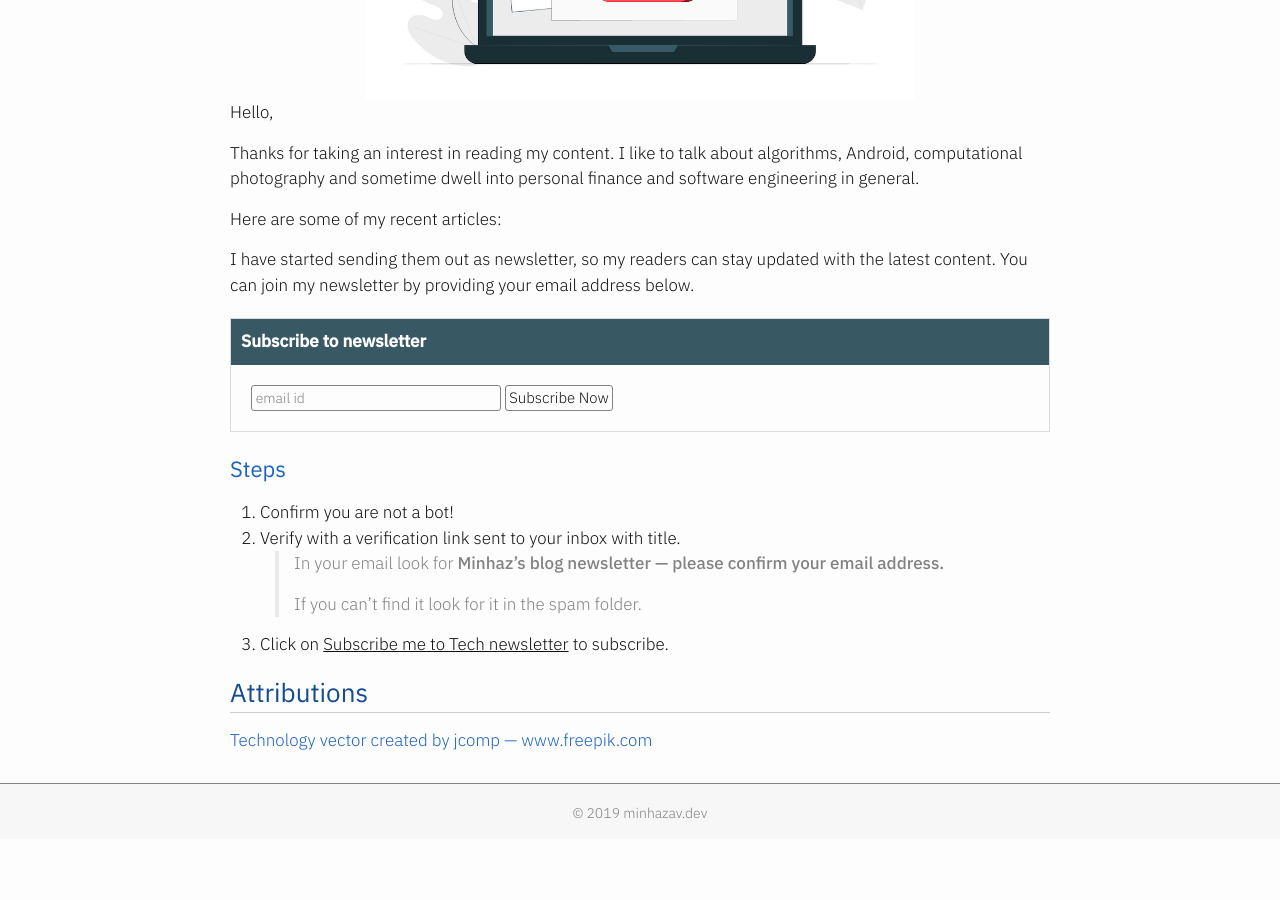
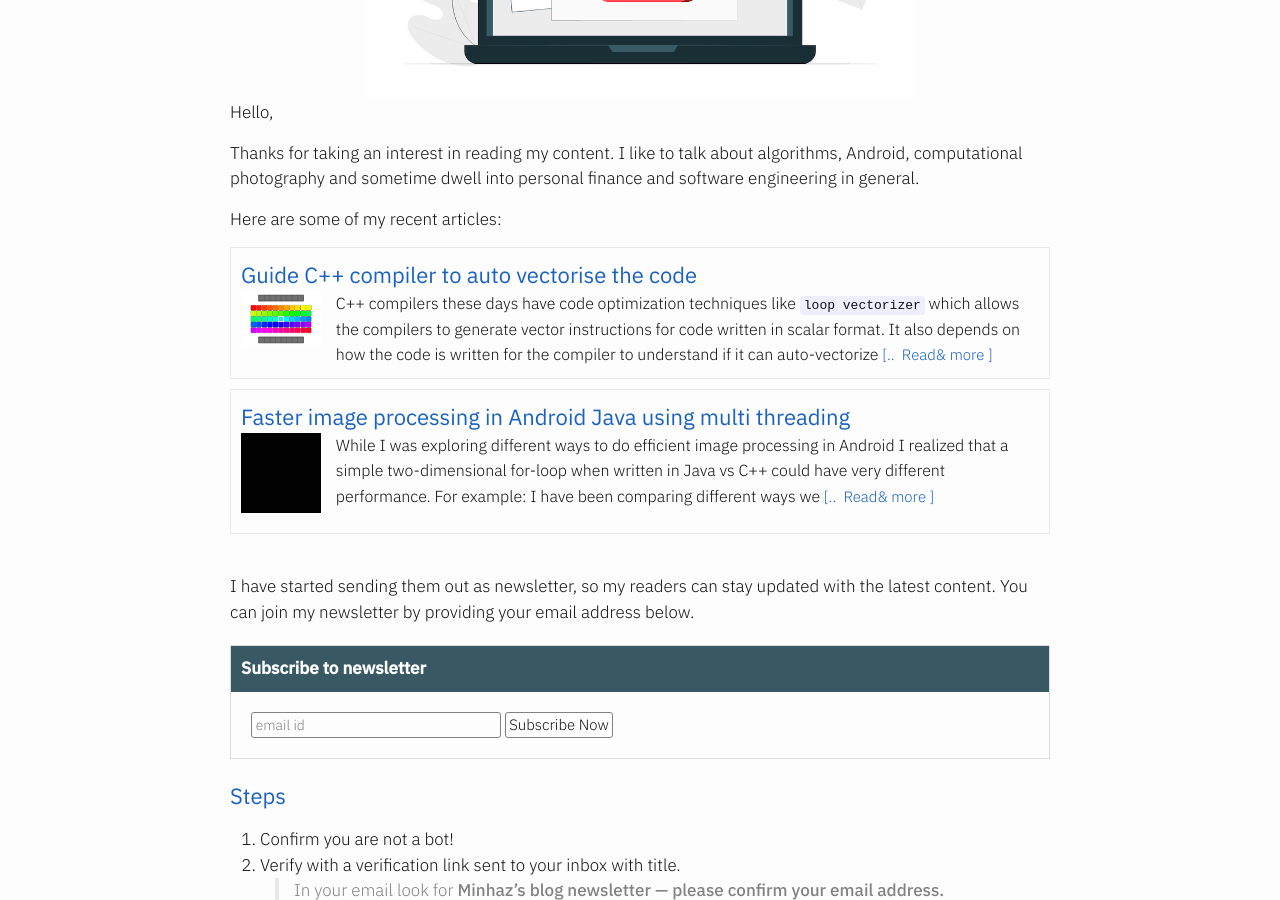
Before and after one commit to mebjas/mebjas.github.io, a Jekyll site: the page built from newsletter.md, in a window 1280 px wide and 900 px high, scrolled down 431 px. Built offline with Jekyll 4.4.1, drawn with Linux system fonts in a browser that asks for light colours; before the commit the page ends 1270 px from its top, so only the background shows below that.

Commit message:
Update newsletter.md

```diff
--- a/newsletter.md
+++ b/newsletter.md
@@ -16,6 +16,25 @@ Thanks for taking an interest in reading my content. I like to talk about algori
 Android, computational photography and sometime dwell into personal finance and software engineering in general.
 
 Here are some of my recent articles:
+
+<div class="post-info" style="border: 1px solid #cfcfcf73;padding: 10px;margin: 10px 0px 0px 0px;">
+    <h3 class="post-header"><a class="post-link" href="https://blog.minhazav.dev/guide-compiler-to-auto-vectorise/">Guide C++ compiler to auto vectorise the code</a></h3>
+     <span class="post-description">
+       <img src="../images/post28_image3.gif" style="max-width: 10%; float: left; margin: 0px 15px 10px 0px;">
+       C++ compilers these days have code optimization techniques like <code>loop vectorizer</code> which allows the compilers to generate vector instructions for code written in scalar format. It also depends on how the code is written for the compiler to understand if it can auto-vectorize
+     </span>
+     <span class="read-more"><a href="https://blog.minhazav.dev/guide-compiler-to-auto-vectorise/">[.. &nbsp;Read&&nbsp;more&nbsp;]</a></span>
+</div>
+
+<div class="post-info" style="border: 1px solid #cfcfcf73;padding: 10px;margin: 10px 0px 0px 0px;">
+    <h3 class="post-header"><a class="post-link" href="https://blog.minhazav.dev/guide-compiler-to-auto-vectorise/">Faster image processing in Android Java using multi threading</a></h3>
+     <span class="post-description">
+       <img src="../images/post28_image1.gif" style="max-width: 10%; float: left; margin: 0px 15px 10px 0px;">
+       While I was exploring different ways to do efficient image processing in Android I realized that a simple two-dimensional for-loop when written in Java vs C++ could have very different performance. For example: I have been comparing different ways we
+     </span>
+     <span class="read-more"><a href="https://blog.minhazav.dev/guide-compiler-to-auto-vectorise/">[.. &nbsp;Read&&nbsp;more&nbsp;]</a></span>
+</div>
+<br>
 
 I have started sending them out as newsletter, so my readers can stay updated with the latest content. You can join my newsletter by providing your email address below.
 
```
